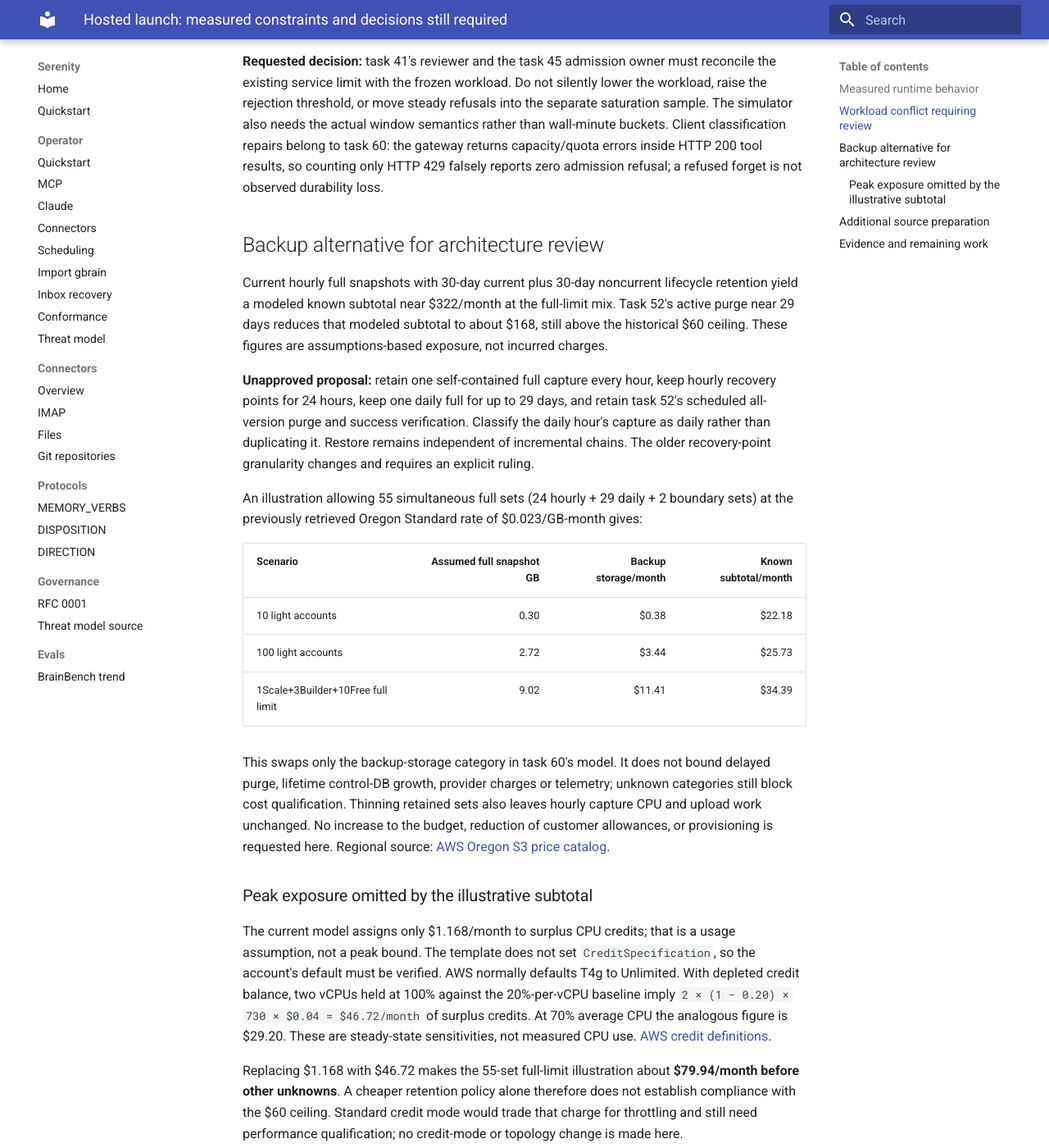
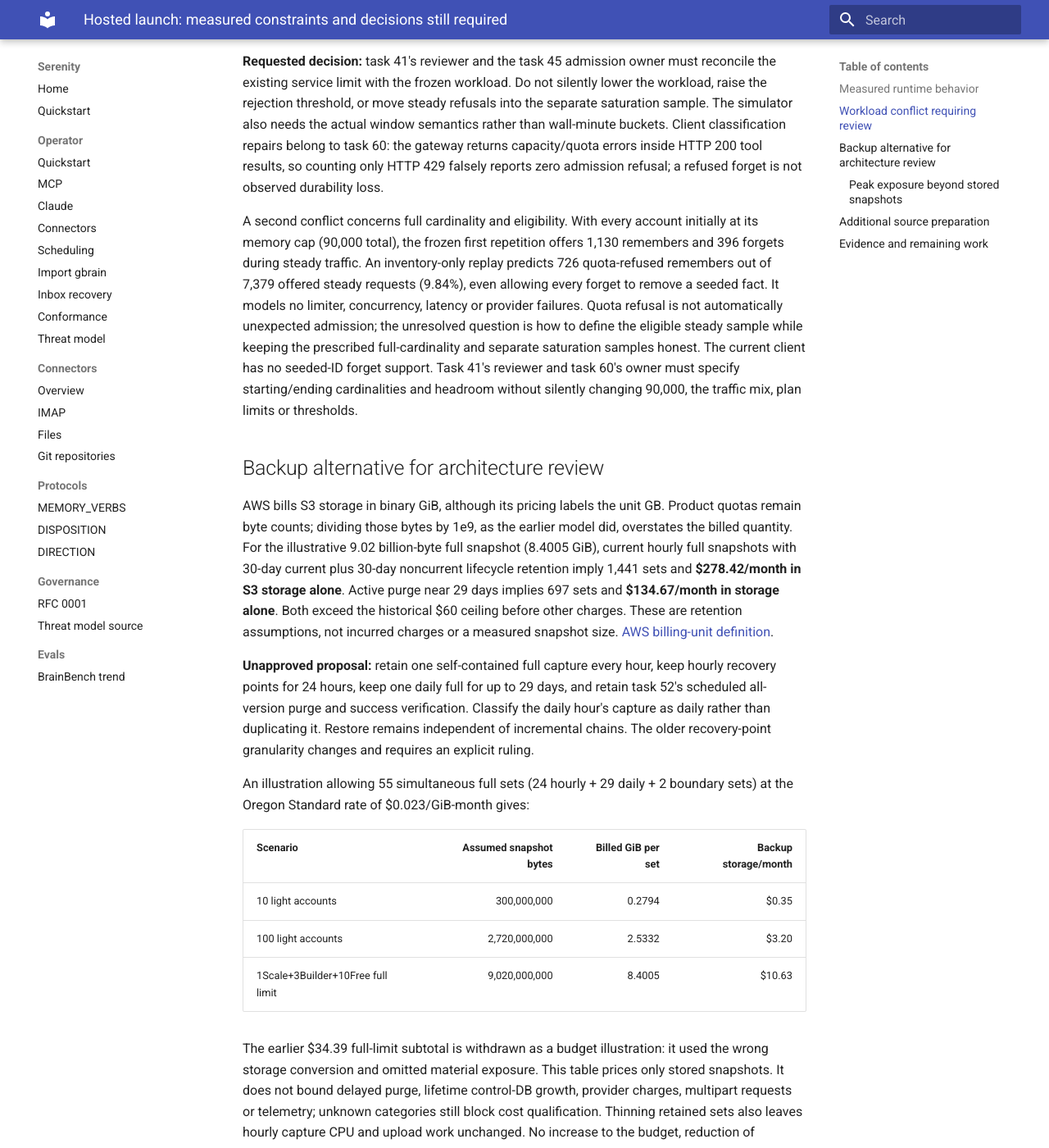
Before and after one commit to sirerun/serenity, an MkDocs documentation site: the page built from docs/launch/reviews/2026-09-19-readiness.md, in a window 1280 px wide and 1400 px high, scrolled down 1488 px. Shown: the whole window at 82% size. Built offline with MkDocs 1.6.1 and Material for MkDocs 9.7.7, drawn with Linux system fonts in a browser that asks for light colours; some of the changed text lies outside the part shown.

Commit message:
docs(hosted): correct storage units and expose workload quota conflict

```diff
--- a/docs/launch/reviews/2026-09-19-readiness.md
+++ b/docs/launch/reviews/2026-09-19-readiness.md
@@ -19,27 +19,29 @@ The frozen workload gives one tenant 50% of 4 requests/s. The current gateway li
 
 **Requested decision:** task 41's reviewer and the task 45 admission owner must reconcile the existing service limit with the frozen workload. Do not silently lower the workload, raise the rejection threshold, or move steady refusals into the separate saturation sample. The simulator also needs the actual window semantics rather than wall-minute buckets. Client classification repairs belong to task 60: the gateway returns capacity/quota errors inside HTTP 200 tool results, so counting only HTTP 429 falsely reports zero admission refusal; a refused forget is not observed durability loss.
 
+A second conflict concerns full cardinality and eligibility. With every account initially at its memory cap (90,000 total), the frozen first repetition offers 1,130 remembers and 396 forgets during steady traffic. An inventory-only replay predicts 726 quota-refused remembers out of 7,379 offered steady requests (9.84%), even allowing every forget to remove a seeded fact. It models no limiter, concurrency, latency or provider failures. Quota refusal is not automatically unexpected admission; the unresolved question is how to define the eligible steady sample while keeping the prescribed full-cardinality and separate saturation samples honest. The current client has no seeded-ID forget support. Task 41's reviewer and task 60's owner must specify starting/ending cardinalities and headroom without silently changing 90,000, the traffic mix, plan limits or thresholds.
+
 ## Backup alternative for architecture review
 
-Current hourly full snapshots with 30-day current plus 30-day noncurrent lifecycle retention yield a modeled known subtotal near $322/month at the full-limit mix. Task 52's active purge near 29 days reduces that modeled subtotal to about $168, still above the historical $60 ceiling. These figures are assumptions-based exposure, not incurred charges.
+AWS bills S3 storage in binary GiB, although its pricing labels the unit GB. Product quotas remain byte counts; dividing those bytes by 1e9, as the earlier model did, overstates the billed quantity. For the illustrative 9.02 billion-byte full snapshot (8.4005 GiB), current hourly full snapshots with 30-day current plus 30-day noncurrent lifecycle retention imply 1,441 sets and **$278.42/month in S3 storage alone**. Active purge near 29 days implies 697 sets and **$134.67/month in storage alone**. Both exceed the historical $60 ceiling before other charges. These are retention assumptions, not incurred charges or a measured snapshot size. [AWS billing-unit definition](https://aws.amazon.com/s3/pricing/).
 
 **Unapproved proposal:** retain one self-contained full capture every hour, keep hourly recovery points for 24 hours, keep one daily full for up to 29 days, and retain task 52's scheduled all-version purge and success verification. Classify the daily hour's capture as daily rather than duplicating it. Restore remains independent of incremental chains. The older recovery-point granularity changes and requires an explicit ruling.
 
-An illustration allowing 55 simultaneous full sets (24 hourly + 29 daily + 2 boundary sets) at the previously retrieved Oregon Standard rate of $0.023/GB-month gives:
+An illustration allowing 55 simultaneous full sets (24 hourly + 29 daily + 2 boundary sets) at the Oregon Standard rate of $0.023/GiB-month gives:
 
-| Scenario | Assumed full snapshot GB | Backup storage/month | Known subtotal/month |
+| Scenario | Assumed snapshot bytes | Billed GiB per set | Backup storage/month |
 |---|---:|---:|---:|
-|10 light accounts|0.30|$0.38|$22.18|
-|100 light accounts|2.72|$3.44|$25.73|
-|1Scale+3Builder+10Free full limit|9.02|$11.41|$34.39|
+|10 light accounts|300,000,000|0.2794|$0.35|
+|100 light accounts|2,720,000,000|2.5332|$3.20|
+|1Scale+3Builder+10Free full limit|9,020,000,000|8.4005|$10.63|
 
-This swaps only the backup-storage category in task 60's model. It does not bound delayed purge, lifetime control-DB growth, provider charges or telemetry; unknown categories still block cost qualification. Thinning retained sets also leaves hourly capture CPU and upload work unchanged. No increase to the budget, reduction of customer allowances, or provisioning is requested here. Regional source: [AWS Oregon S3 price catalog](https://pricing.us-east-1.amazonaws.com/offers/v1.0/aws/AmazonS3/current/us-west-2/index.json).
+The earlier $34.39 full-limit subtotal is withdrawn as a budget illustration: it used the wrong storage conversion and omitted material exposure. This table prices only stored snapshots. It does not bound delayed purge, lifetime control-DB growth, provider charges, multipart requests or telemetry; unknown categories still block cost qualification. Thinning retained sets also leaves hourly capture CPU and upload work unchanged. No increase to the budget, reduction of customer allowances, or provisioning is requested here. Regional source: [AWS Oregon S3 price catalog](https://pricing.us-east-1.amazonaws.com/offers/v1.0/aws/AmazonS3/current/us-west-2/index.json).
 
-### Peak exposure omitted by the illustrative subtotal
+### Peak exposure beyond stored snapshots
 
 The current model assigns only $1.168/month to surplus CPU credits; that is a usage assumption, not a peak bound. The template does not set `CreditSpecification`, so the account's default must be verified. AWS normally defaults T4g to Unlimited. With depleted credit balance, two vCPUs held at 100% against the 20%-per-vCPU baseline imply `2 × (1 − 0.20) × 730 × $0.04 = $46.72/month` of surplus credits. At 70% average CPU the analogous figure is $29.20. These are steady-state sensitivities, not measured CPU use. [AWS credit definitions](https://docs.aws.amazon.com/AWSEC2/latest/UserGuide/burstable-credits-baseline-concepts.html).
 
-Replacing $1.168 with $46.72 makes the 55-set full-limit illustration about **$79.94/month before other unknowns**. A cheaper retention policy alone therefore does not establish compliance with the $60 ceiling. Standard credit mode would trade that charge for throttling and still need performance qualification; no credit-mode or topology change is made here.
+Under that sustained-full-CPU assumption, the base instance ($12.264), surplus credits ($46.72) and 55 retained snapshot sets ($10.63) alone total about **$69.61/month**. That excludes EBS, IPv4, keys, requests, providers and telemetry. A cheaper retention policy alone therefore does not establish compliance with the $60 ceiling. Standard credit mode would trade charges for throttling and still need performance qualification; no credit-mode or topology change is made here.
 
 The template also enables KMS key rotation. [AWS charges another $1/month for each of the first two rotations](https://aws.amazon.com/kms/pricing/), so the key-storage component can rise from $1 to $3/month. Account-wide free KMS requests and transfer allowances must not be assumed unused by other workloads. Control-DB growth, provider work and telemetry remain additional unqualified costs.
 
@@ -64,6 +66,8 @@ Raw local artifacts are retained in the coordinator's launch run directory; no c
 |`launch-audit-real-writer-e4b.out.json`|`ef4c1c60667b4efe576e9844bfb2ada8d9a31e9456ca03faad7fdb9cdf0ad717`|
 |`T23.41-independent-load-review-repro-schedule.py`|`2b63de03410f45913863582358c6008c0738c5b18c04e44e022144e6c802b02e`|
 
+The inventory-only cardinality replay is `coordinator-full-cardinality-schedule.py` (SHA256 `2f81c59e7d63db1ac7fff9efe61ddf2df6db751c40c480c2e1dfb22a9723c863`), with output `coordinator-full-cardinality-schedule.json` (SHA256 `d12feb472dd25b94ffab032438a2a76819a985b28c5a354ab697b7e6949bb081`). It is a deterministic model, not a capacity receipt.
+
 Local baseline reproductions additionally confirm embedding error-body reflection, unverified response model identity, and redirect replay of synthetic input/auth to another loopback port. Task 42 owns the provider repair once task 41 is accepted. The current website privacy page covers adoption chat; task 42/55/56 must provide a qualified hosted-memory disclosure rather than reuse that scope.
 
 Next work remains source-pinned implementation review, the named task 41 decisions, the rest of the dependency graph, and authorized real-provider/infrastructure/browser qualification. Founder account/secret references and controlled-test prerequisites remain on the requested founder surface. No provider spend, cloud mutation, public activation or merge occurred in this audit.
```
